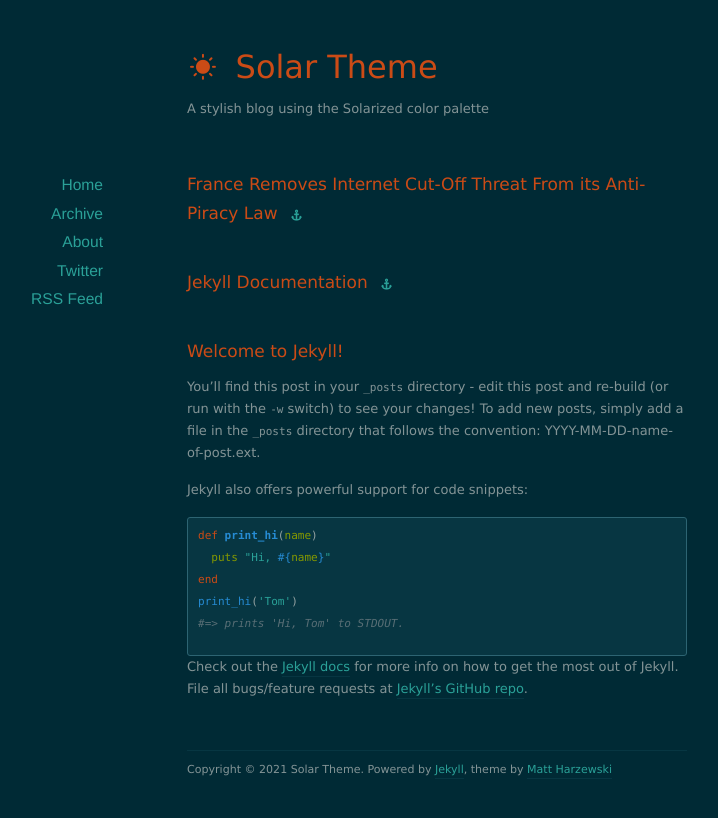
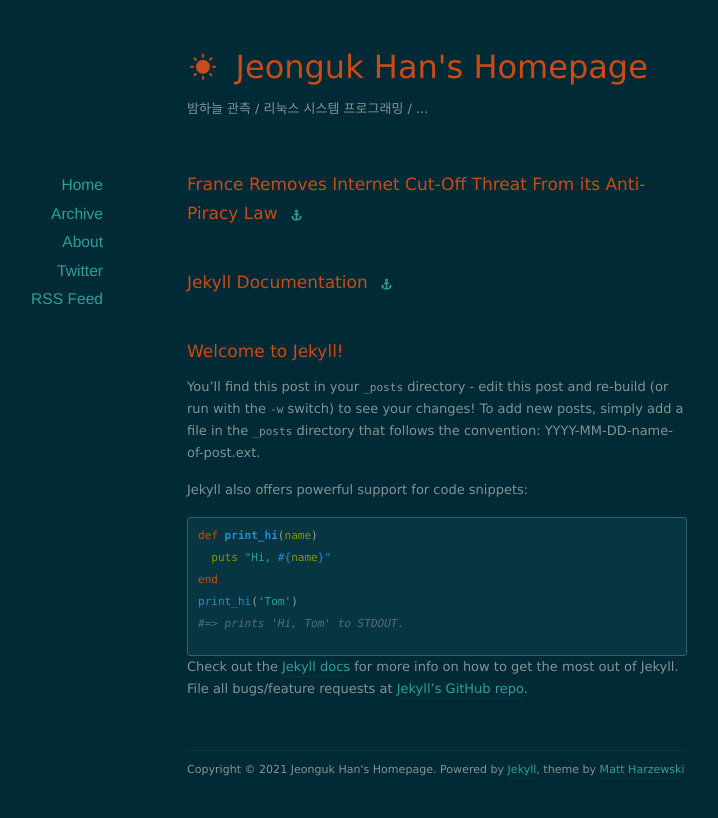
Before and after one commit to JeongukHan/JeongukHan.github.io, a Jekyll site: the page built from index.html, in a window 1280 px wide. Shown: the top 818 px of the page, without its empty margins (203-921 px from the left). Built offline with Jekyll 4.4.1, drawn with Linux system fonts in a browser that asks for light colours; nearby versions of some CDN libraries; the list of posts is cut into pages by our own code.

Commit message:
fix: 대문 문구 수정

```diff
--- a/_config.yml
+++ b/_config.yml
@@ -1,6 +1,6 @@
-name: Solar Theme
+name: Jeonguk Han's Homepage
 url: https://jeongukhan.github.io/
-description: A stylish blog using the Solarized color palette
+description: 밤하늘 관측 / 리눅스 시스템 프로그래밍 / ...
 
 permalink: /:year/:month/:day/:title/
 paginate: 10
```
